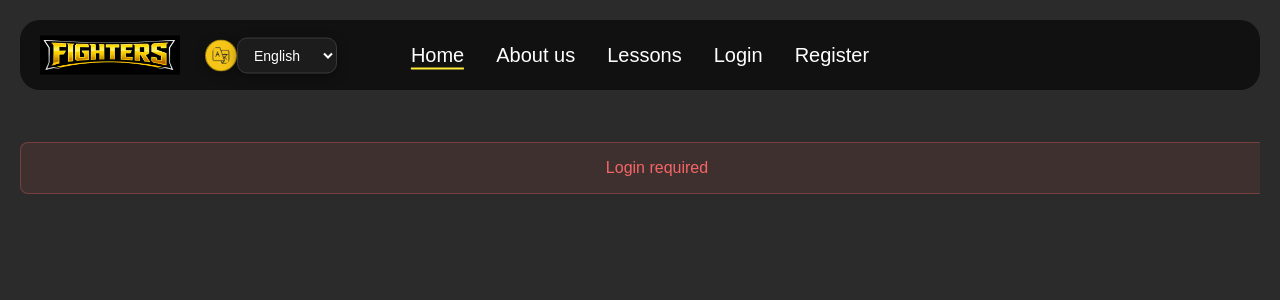
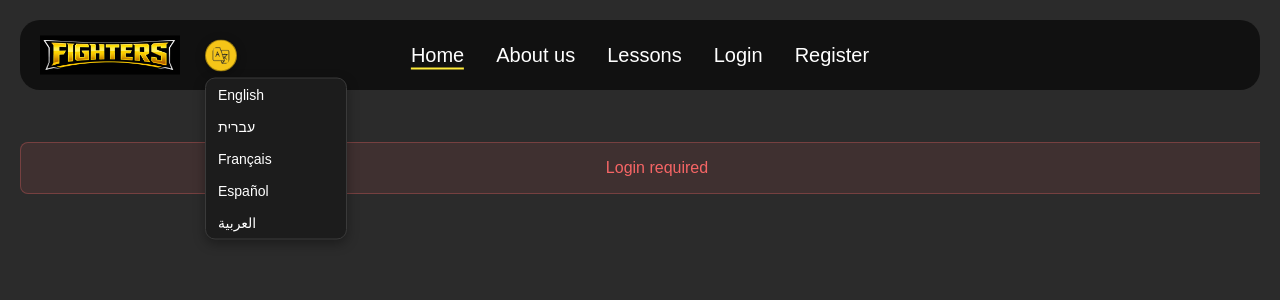
Before and after one commit to shmuelkalazan/Michlala-leminhal-finel-project, a React (Vite) app in the folder client/: page /my-lessons in a window 1280 px wide. Both pictures are taken after a click on the picture 221 px from the left and 55 px from the top of the page. Shown: the top 300 px of the page. Built offline with nearby package versions, Linux system fonts and the light colour scheme; no server answers.

Commit message:
fix bug translate

```diff
--- a/client/src/components/I18n/I18n.module.scss
+++ b/client/src/components/I18n/I18n.module.scss
@@ -1,30 +1,35 @@
-.select {
-  padding: 8px 12px;
-  font-size: 14px;
+.dropdown {
+  display: flex;
+  flex-direction: column;
+  min-width: 140px;
   border-radius: 10px;
   border: 1px solid #3a3a3a;
   background: #1c1c1c;
+  box-shadow: 0 4px 12px rgba(0, 0, 0, 0.35);
+  overflow: hidden;
+}
+
+.option {
+  padding: 8px 12px;
+  font-size: 14px;
+  border: none;
+  background: transparent;
   color: #fff;
   cursor: pointer;
   font-family: Arial, sans-serif;
+  text-align: left;
+  transition: background-color 120ms ease;
 
-  /* visual only (no layout/position changes) */
-  box-shadow: 0 4px 12px rgba(0, 0, 0, 0.35);
-  transition: background-color 120ms ease, border-color 120ms ease, box-shadow 120ms ease;
+  &:hover {
+    background: #242424;
+  }
+
+  &:focus {
+    outline: none;
+  }
 }
 
-.select:hover {
-  border-color: #f5c518;
-  background: #242424;
+.optionActive {
+  background: rgba(245, 197, 24, 0.2);
+  color: #f5c518;
 }
-
-.select:focus {
-  outline: none;
-  border-color: #f5c518;
-  box-shadow: 0 0 0 2px rgba(245, 197, 24, 0.18), 0 4px 12px rgba(0, 0, 0, 0.35);
-}
-
-.select option {
-  background: #1c1c1c;
-  color: #fff;
-}
--- a/client/src/components/I18n/I18n.tsx
+++ b/client/src/components/I18n/I18n.tsx
@@ -5,7 +5,11 @@ import { getAuthHeaders } from '../../api/auth';
 import { API_URL } from '../../api/config';
 import styles from './I18n.module.scss';
 
-const I18n = () => {
+interface I18nProps {
+  onSelect?: () => void;
+}
+
+const I18n = ({ onSelect }: I18nProps) => {
   const { i18n, t } = useTranslation();
   const user = useAtomValue(authUserAtom);
   const setUser = useSetAtom(authUserAtom);
@@ -27,21 +31,29 @@ const I18n = () => {
       } catch (e) {
       }
     }
+    onSelect?.();
   };
 
+  const languages = [
+    { value: "en", labelKey: "languageEnglish" },
+    { value: "he", labelKey: "languageHebrew" },
+    { value: "fr", labelKey: "languageFrench" },
+    { value: "es", labelKey: "languageSpanish" },
+    { value: "ar", labelKey: "languageArabic" },
+  ] as const;
+
   return (
-    <div>
-      <select
-        value={i18n.language}
-        onChange={(e) => changeLanguage(e.target.value)}
-        className={styles.select}
-      >
-        <option value="en">{t("languageEnglish")}</option>
-        <option value="he">{t("languageHebrew")}</option>
-        <option value="fr">{t("languageFrench")}</option>
-        <option value="es">{t("languageSpanish")}</option>
-        <option value="ar">{t("languageArabic")}</option>
-      </select>
+    <div className={styles.dropdown}>
+      {languages.map(({ value, labelKey }) => (
+        <button
+          key={value}
+          type="button"
+          className={`${styles.option} ${i18n.language === value ? styles.optionActive : ""}`}
+          onClick={() => changeLanguage(value)}
+        >
+          {t(labelKey)}
+        </button>
+      ))}
     </div>
   );
 };
--- a/client/src/components/selectLanguage/selectLanguage.module.scss
+++ b/client/src/components/selectLanguage/selectLanguage.module.scss
@@ -26,3 +26,11 @@
 .languageIcon:active {
   transform: translateY(1px);
 }
+
+.dropdownWrapper {
+  position: absolute;
+  top: 100%;
+  left: 0;
+  margin-top: 6px;
+  z-index: 100;
+}
--- a/client/src/components/selectLanguage/selectLanguage.tsx
+++ b/client/src/components/selectLanguage/selectLanguage.tsx
@@ -18,8 +18,9 @@ const selectLanguage = () => {
                 onClick={() => setIsOpen(!isOpen)}
             />
             <ClickAwayListener onClickAway={() => setIsOpen(false)}>
-                <div></div>
-                {isOpen && <I18n />}
+                <div className={styles.dropdownWrapper}>
+                    {isOpen && <I18n onSelect={() => setIsOpen(false)} />}
+                </div>
             </ClickAwayListener>
         </div>
     );
```
